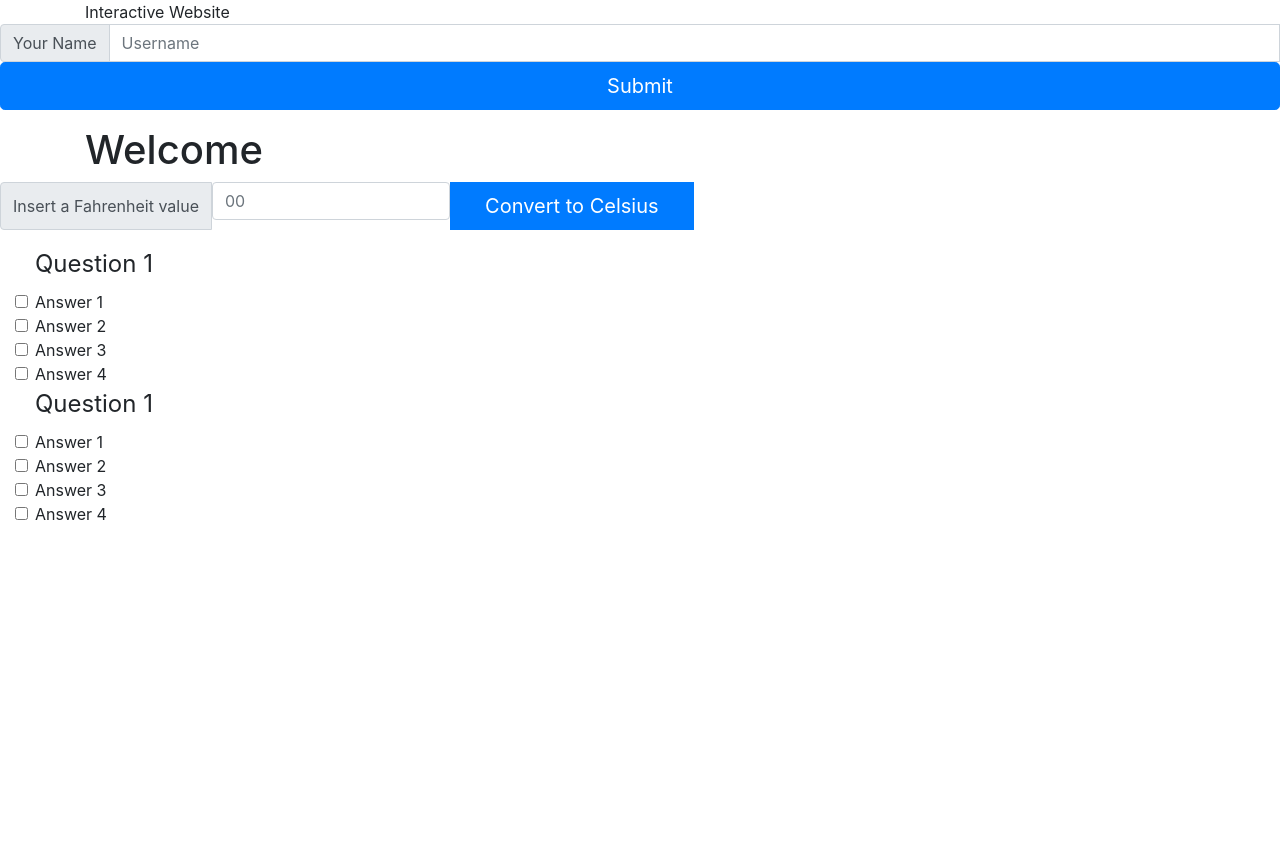
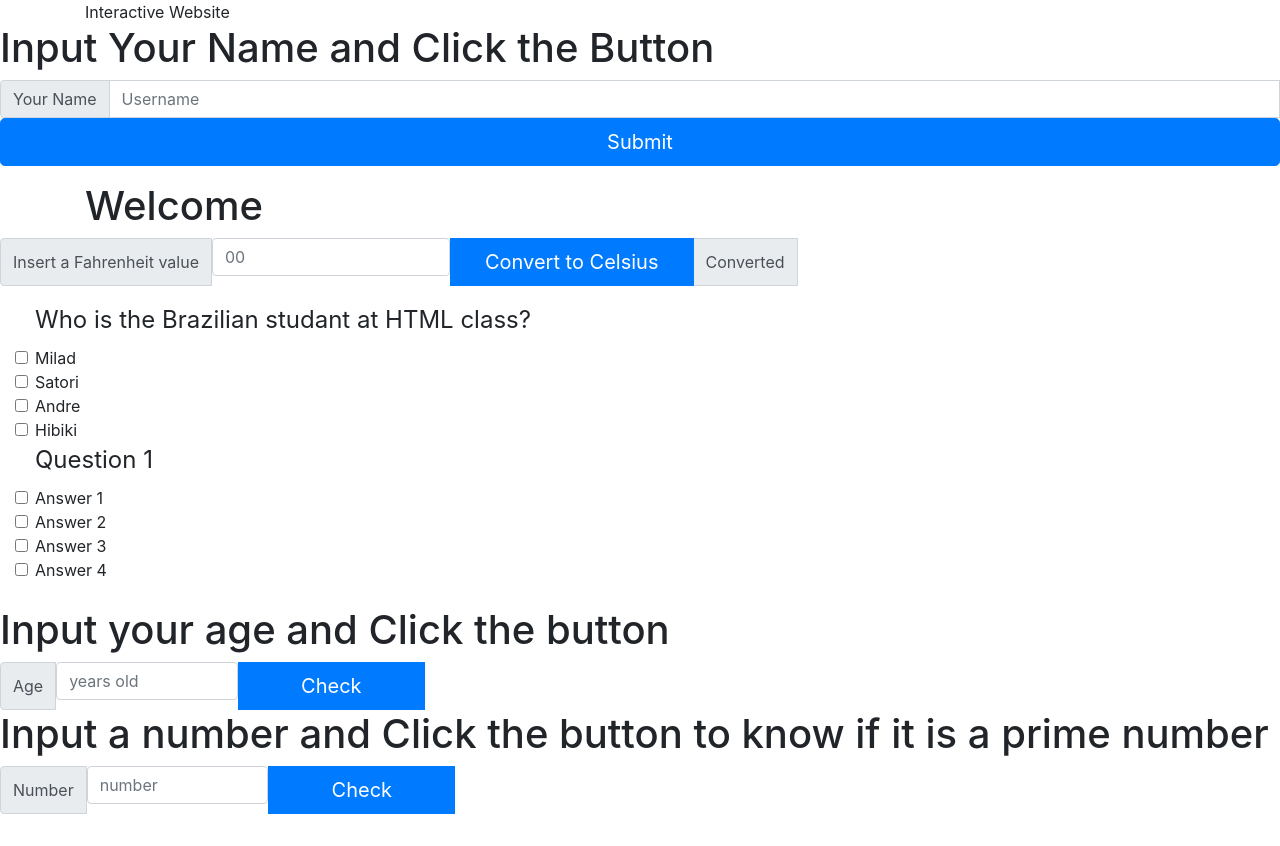
Before and after one commit to AndreAdura/InteractiveWebpge, a plain HTML site: page Assingment/index.html in a window 1280 px wide. Before the commit the page ends 800 px from the top, so only its background shows below. Drawn offline with nearby package versions, Linux system fonts and the light colour scheme.

Commit message:
Update index.html

```diff
--- a/Assingment/index.html
+++ b/Assingment/index.html
@@ -2,32 +2,31 @@
 <html>
    <head>
       <link rel="stylesheet" href="https://stackpath.bootstrapcdn.com/bootstrap/4.1.1/css/bootstrap.min.css" integrity="sha384-WskhaSGFgHYWDcbwN70/dfYBj47jz9qbsMId/iRN3ewGhXQFZCSftd1LZCfmhktB" crossorigin="anonymous">
-	<link rel="stylesheet" href="css/style.css">
-
-
       <div class="container">
          <header>Interactive Website</header>
       </div>
    </head>
    <body>
-<!--GAME 1 -- HELLO-->
+      <!--GAME 1-->
+      <h1>Input Your Name and Click the Button</h1>
       <div class="input-group mb-3">
          <div class="input-group-prepend">
             <span class="input-group-text" id="basic-addon1">Your Name</span>
          </div>
          <input id='name' type="text" class="form-control" placeholder="Username" aria-label="Username" aria-describedby="basic-addon1">
-  <button type="button" class="btn btn-primary btn-lg btn-block">Submit</button>
+         <button onclick="game1()" class="btn btn-primary btn-lg btn-block">Submit</button>
+      </div>
       </div>
       <!-- GAME 2 - CONVERTION-->
       <div class="container">
          <h1 id="hello">Welcome</h1>
       </div>
-
       <div class="input-group mb-3">
          <div class="input-group-prepend">
             <span class="input-group-text" id="basic-addon1">Insert a Fahrenheit value</span>
-    <input type="text" class="form-control" placeholder="00" aria-label="Username" aria-describedby="basic-addon1">
-      <button id="insertF" type="button" class="btn btn-primary btn-lg btn-block">Convert to Celsius</button>
+            <input  id="insertF" class="form-control" placeholder="00" aria-label="Username" aria-describedby="basic-addon1">
+            <button onclick="game2()" class="btn btn-primary btn-lg btn-block">Convert to Celsius</button>
+            <span class="input-group-text" id="converted">Converted</span>
          </div>
       </div>
       <!--GAME 3-->
@@ -35,25 +34,25 @@
       <div class="row-sm-12">
          <div class="col-sm-6">
             <div class="form-check">
-	<legend>Question 1 </legend>
-  <input class="form-check-input" type="checkbox" value="" id="defaultCheck1">
+               <legend>Who is the Brazilian studant at HTML class? </legend>
+               <input onclick="alert('wrong!!')" class="form-check-input option false" type="checkbox" value="Milad">
+               <label class="form-check-label">
+               Milad
+               </label><br>
+               <input onclick="alert('wrong!!')" class="form-check-input option" type="checkbox" value="Satori" id="defaultCheck1">
                <label class="form-check-label" for="defaultCheck1">
-    Answer 1
+               Satori
                </label><br>
-    <input class="form-check-input" type="checkbox" value="" id="defaultCheck1">
+               <input onclick="alert('Correct!!! :)')" class="form-check-input option" type="checkbox" value="Andre" id="defaultCheck1">
                <label class="form-check-label" for="defaultCheck1">
-    Answer 2
+               Andre
                </label><br>
-    <input class="form-check-input" type="checkbox" value="" id="defaultCheck1">
+               <input onclick="alert('wrong!!')" class="form-check-input option" type="checkbox" value="Hibiki" id="defaultCheck1">
                <label class="form-check-label" for="defaultCheck1">
-    Answer 3
+               Hibiki
                </label><br>
-    <input class="form-check-input" type="checkbox" value="" id="defaultCheck1">
-  <label class="form-check-label" for="defaultCheck1">
-    Answer 4
-  </label><br>
-</div><!--end of form-->
-
+            </div>
+            <!--end of form-->
          </div>
          <div class="col-sm-6">
             <div class="form-check">
@@ -74,14 +73,36 @@
                <label class="form-check-label" for="defaultCheck1">
                Answer 4
                </label><br>
-</div><!--end of form-->
-	</div><!--end of row-->
-</div><!--end of container-->
+            </div>
+            <!--end of form-->
+         </div>
+         <!--end of row-->
+      </div>
+      <!--end of container-->
+      <br>
+      <!--GAME4-->
+       <h1>Input your age and Click the button</h1>
+      <div class="input-group mb-3">
+         <div class="input-group-prepend">
+            <span class="input-group-text" id="basic-addon1">Age</span>
+            <input id='age' type="text" class="form-control" placeholder="years old" aria-label="years old" aria-describedby="basic-addon1">
+            <button onclick="game4()" class="btn btn-primary btn-lg btn-block">Check</button>
 
+         </div>
+         <br>
+         <h1>Input a number and Click the button to know if it is a prime number</h1>
+      <div class="input-group mb-3">
+         <div class="input-group-prepend">
+            <span class="input-group-text" id="basic-addon1">Number</span>
+            <input id='number' type="text" class="form-control" placeholder="number" aria-label="number" aria-describedby="basic-addon1">
+            <button onclick="game5()" class="btn btn-primary btn-lg btn-block">Check</button>
+
+         </div>
 
 
       <script src="https://code.jquery.com/jquery-3.3.1.slim.min.js" integrity="sha384-q8i/X+965DzO0rT7abK41JStQIAqVgRVzpbzo5smXKp4YfRvH+8abtTE1Pi6jizo" crossorigin="anonymous"></script>
       <script src="https://cdnjs.cloudflare.com/ajax/libs/popper.js/1.14.3/umd/popper.min.js" integrity="sha384-ZMP7rVo3mIykV+2+9J3UJ46jBk0WLaUAdn689aCwoqbBJiSnjAK/l8WvCWPIPm49" crossorigin="anonymous"></script>
       <script src="https://stackpath.bootstrapcdn.com/bootstrap/4.1.1/js/bootstrap.min.js" integrity="sha384-smHYKdLADwkXOn1EmN1qk/HfnUcbVRZyYmZ4qpPea6sjB/pTJ0euyQp0Mk8ck+5T" crossorigin="anonymous"></script>
+      <script type="text/javascript" src="js/main.js"></script>
    </body>
 </html>
```
Lines whose indentation alone changed are shown as unchanged.
